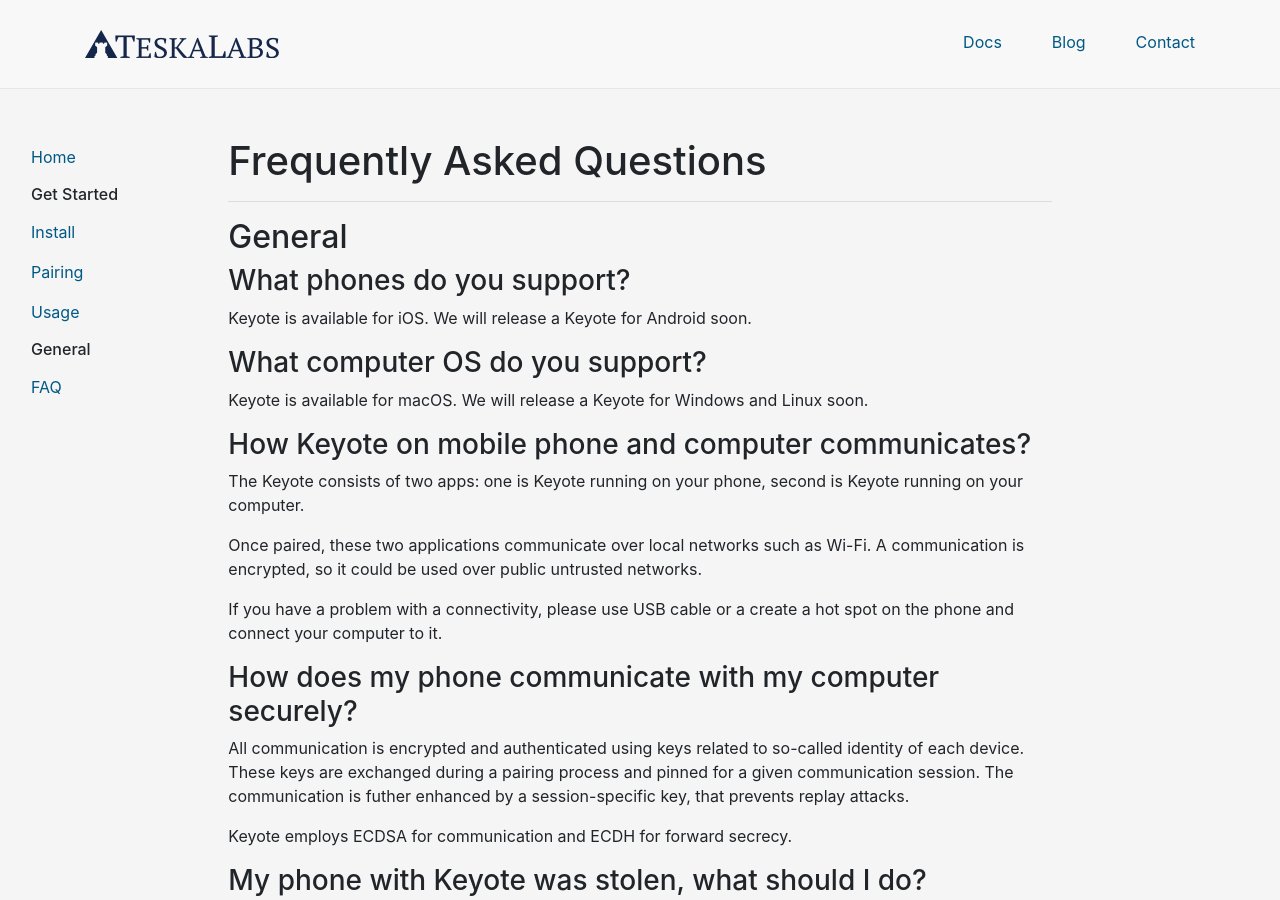
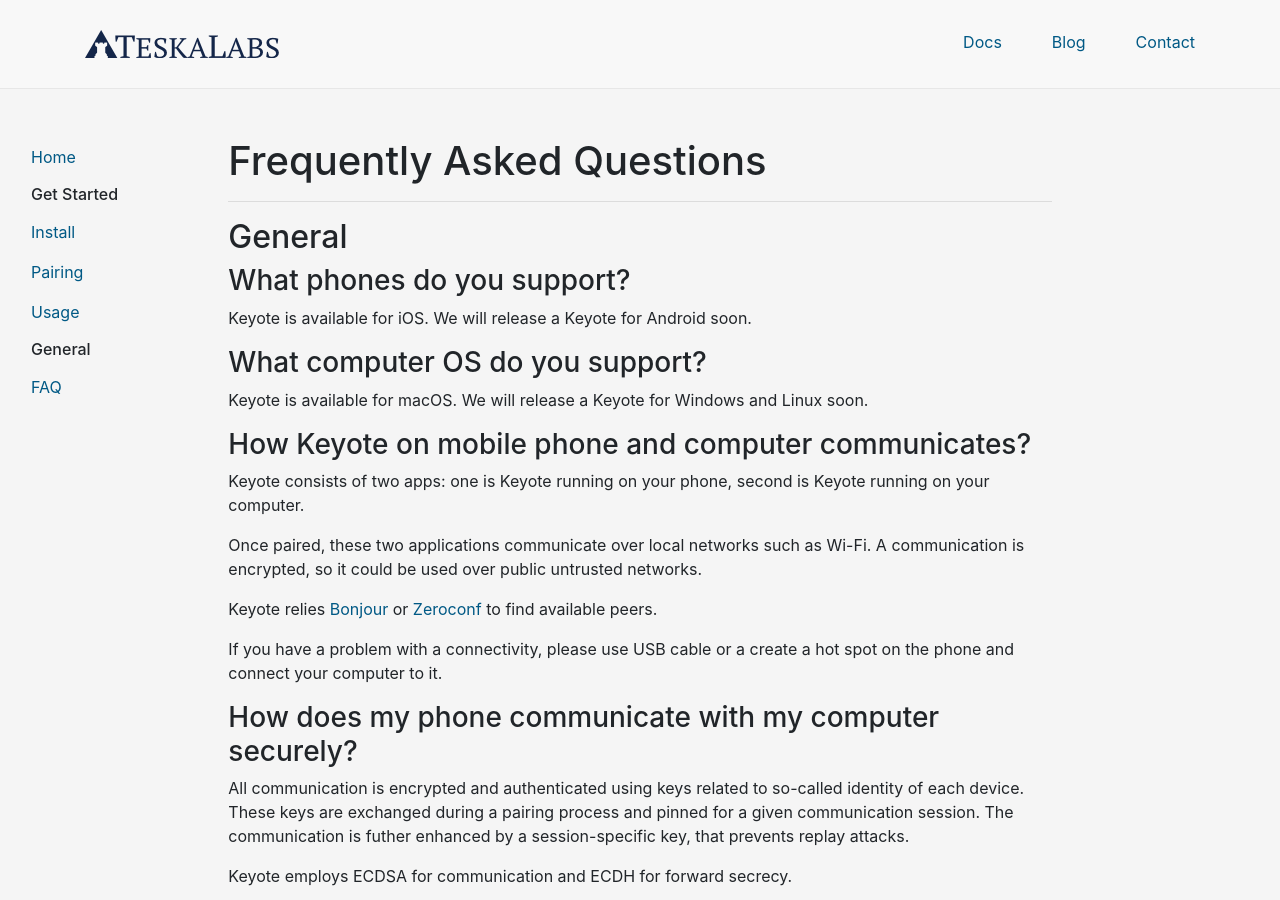
Before and after one commit to TeskaLabs/Keyote-Docs, a Jekyll site: the page built from faq.md, in a window 1280 px wide and 900 px high. Built offline with Jekyll 4.4.1, drawn with Linux system fonts in a browser that asks for light colours; nearby versions of some CDN libraries.

Commit message:
Another round of improvement.

```diff
--- a/faq.md
+++ b/faq.md
@@ -25,12 +25,14 @@
 
 ### How Keyote on mobile phone and computer communicates?
 
-The Keyote consists of two apps:
+Keyote consists of two apps:
 one is Keyote running on your phone,
 second is Keyote running on your computer.
 
 Once paired, these two applications communicate over local networks such as Wi-Fi.
 A communication is encrypted, so it could be used over public untrusted networks.
+
+Keyote relies [Bonjour](https://en.wikipedia.org/wiki/Bonjour_(software)) or [Zeroconf](https://en.wikipedia.org/wiki/Zero-configuration_networking) to find available peers.
 
 If you have a problem with a connectivity,
 please use USB cable or a create a hot spot on the phone and connect your computer to it.
```
